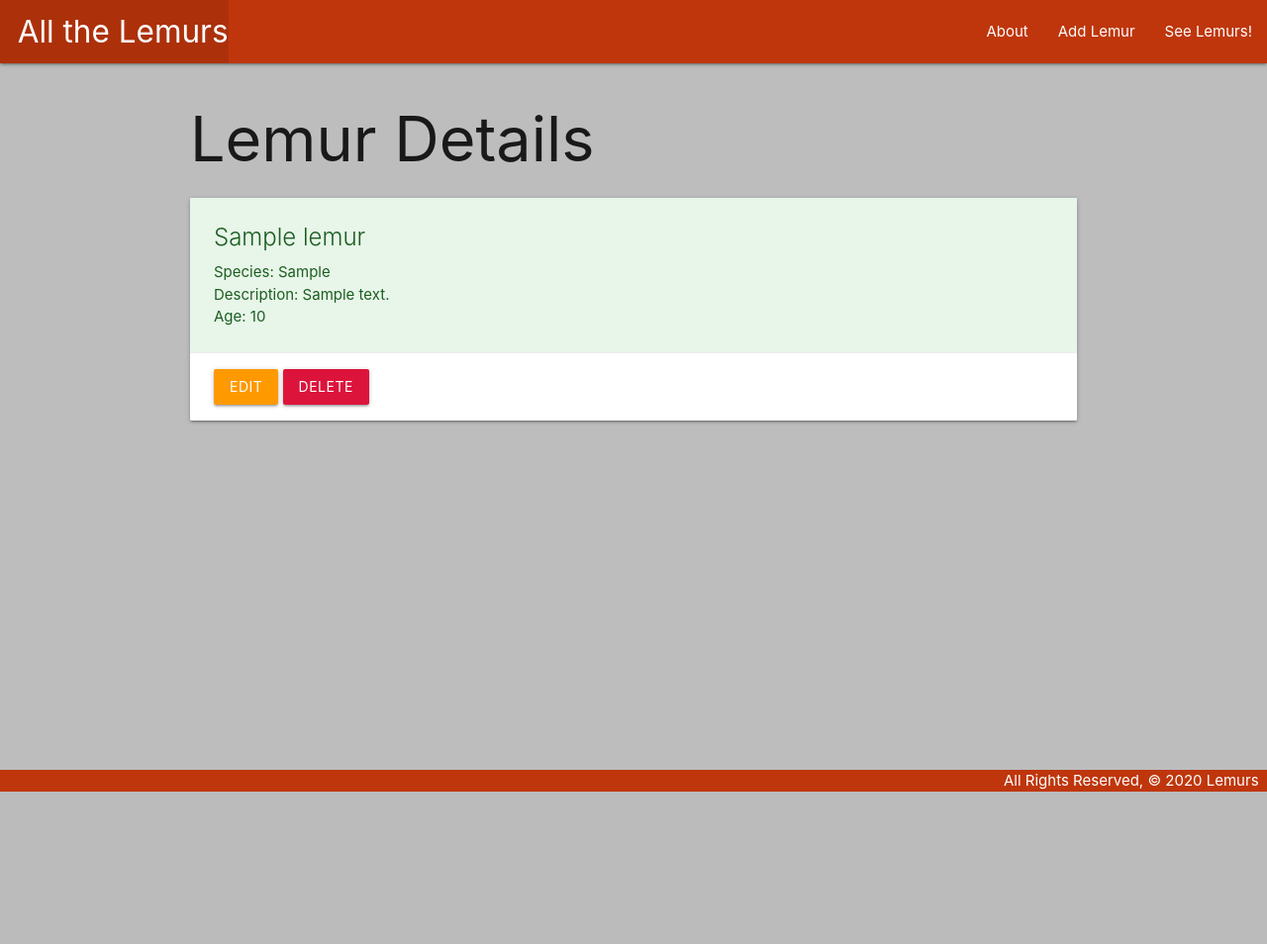
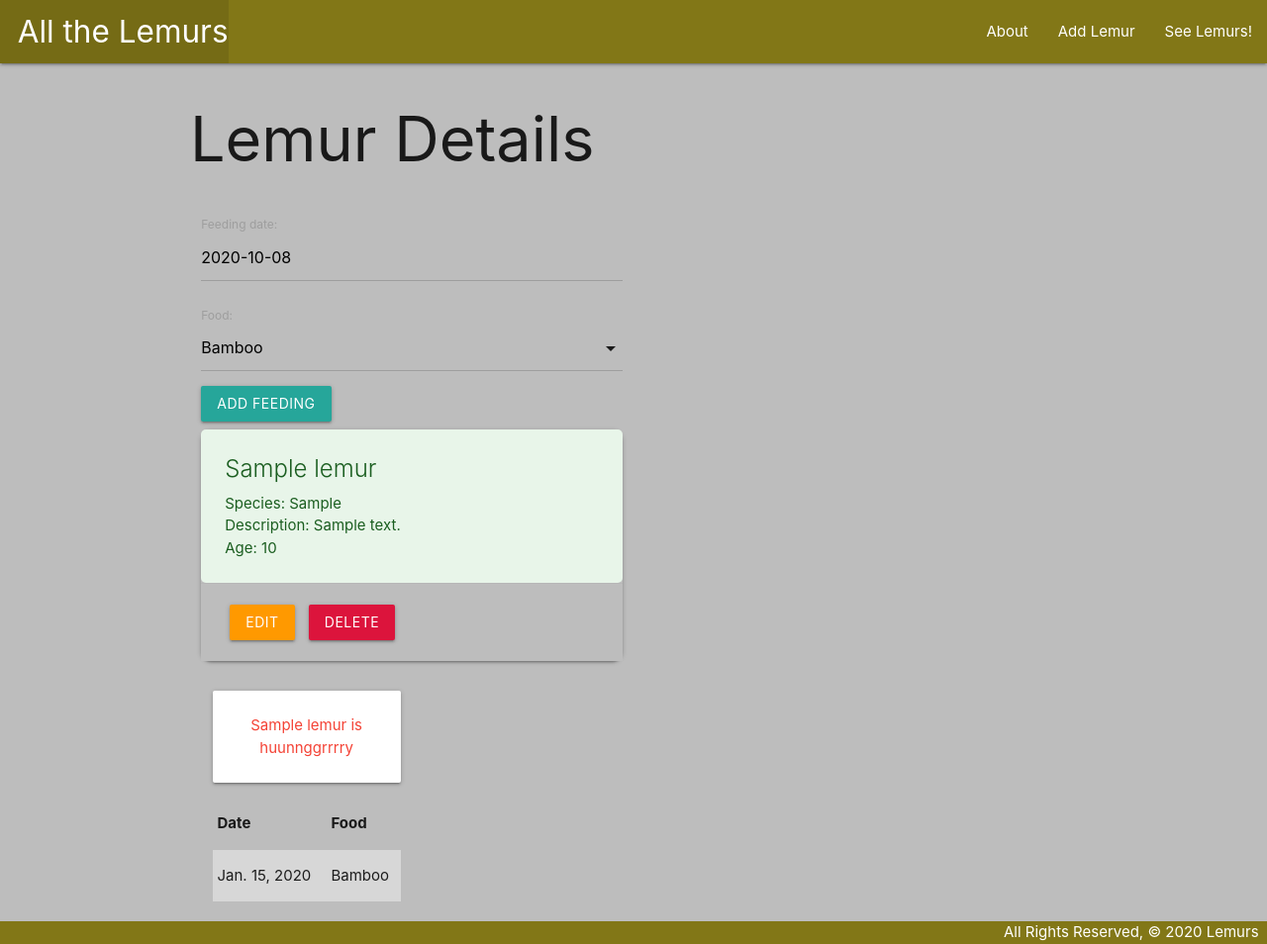
Before and after one commit to 23carnies/lemurs, a Django app: page /lemurs/1/ in a window 1280 px wide. Shown: the whole page at 99% size. Before the commit the page ends 800 px from the top, so only its background shows below. Run offline with Django 3.2, Linux system fonts and the light colour scheme; tables that the repository leaves empty hold one stand-in row (values such as "Sample post").

```diff
--- a/main_app/admin.py
+++ b/main_app/admin.py
@@ -1,5 +1,6 @@
 from django.contrib import admin
-from .models import Lemur
+from .models import Lemur, Feeding
 
 # Register your models here.
 admin.site.register(Lemur)
+admin.site.register(Feeding)
--- /dev/null
+++ b/main_app/forms.py
@@ -0,0 +1,7 @@
+from django.forms import ModelForm
+from .models import Feeding
+
+class FeedingForm(ModelForm):
+    class Meta:
+        model = Feeding
+        fields = ['date', 'food']
--- a/main_app/models.py
+++ b/main_app/models.py
@@ -1,15 +1,48 @@
 from django.db import models
 from django.urls import reverse
+from datetime import date
+
+FOODS = (
+    ('B', 'Bamboo'),
+    ('F', 'Fruits'),
+    ('S', 'Seeds'),
+    ('N', 'Nectar')
+)
 
 # Create your models here.
+
+class Toy(models.Model):
+    name = models.CharField(max_length=100)
+    color = models.CharField(max_length=25)
+    def __str__(self):
+        return self.name
+    def get_absolute_url(self):
+        return reverse('toys_detail', kwargs={'pk': self.id})
+
 class Lemur(models.Model):
     name = models.CharField(max_length=100)
     species = models.CharField(max_length=100)
     description = models.TextField(max_length=250)
     age = models.IntegerField()
+    toys = models.ManyToManyField(Toy)
+    def __str__(self):
+        return self.name
+    def get_absolute_url(self):
+        return reverse("detail", kwargs={"lemur_id":self.id})
+    def fed_for_today(self):
+        return self.feeding_set.filter(date=date.today()).count() >= len(FOODS)
+
+class Feeding(models.Model):
+    date = models.DateField('Feeding date')
+    food = models.CharField(
+        max_length=1,
+        choices=FOODS,
+        default=FOODS[0][0]
+    )
+
+    lemur = models.ForeignKey(Lemur, on_delete=models.CASCADE)
 
     def __str__(self):
-        return self.name
-
-    def get_absolute_url(self):
-        return reverse("detail", kwargs={"lemur_id": self.id})
+        return f"{self.get_food_display()} on {self.date}"
+    class Meta:
+        ordering = ['-date']
--- a/main_app/static/css/style.css
+++ b/main_app/static/css/style.css
@@ -9,6 +9,16 @@ main {
   flex: 1 0 auto;
 }
 
+.card {
+  background-color: #bdbdbd;
+  border: none !important;
+  border-radius: 10px !important;
+}
+
+.card-content {
+  border-radius: 5px !important;
+}
+
 footer.page-footer {
   padding-top: 0;
   text-align: right;
@@ -17,11 +27,26 @@ footer.page-footer {
 .edit-btn {
   background-color: #ff9900;
   color: white;
+  margin: 5px;
 }
 
 .del-btn {
   background-color: crimson;
   color: white;
+  margin: 5px;
+}
+
+.edit-btn:hover {
+  background-color: #fad399;
+  border: 1px solid black;
+  box-shadow: 1px 2px #727070;
+}
+
+.del-btn:hover {
+  background-color: #8f394a;
+  color: white;
+  border: 1px solid black;
+  box-shadow: 1px 2px #727070;
 }
 
 iframe {
--- a/main_app/templates/base.html
+++ b/main_app/templates/base.html
@@ -8,11 +8,12 @@
   <title>Lemurs!</title>
   <link rel="stylesheet" href="https://cdnjs.cloudflare.com/ajax/libs/materialize/1.0.0/css/materialize.min.css">
   <link rel="stylesheet" href="{% static 'css/style.css' %}">
+  <script src="https://cdnjs.cloudflare.com/ajax/libs/materialize/1.0.0/js/materialize.min.js"></script>
 </head>
 <body>
   <header class="navbar-fixed">
     <nav>
-      <div class="nav-wrapper deep-orange darken-4">
+      <div class="nav-wrapper lime darken-4">
         <ul>
           <li><a href="/" class="left brand-logo">&nbsp;&nbsp;All the Lemurs</a></li>
         </ul>
@@ -28,7 +29,7 @@
     {% block content %}
     {% endblock %}
   </main>
-  <footer class="page-footer deep-orange darken-4">
+  <footer class="page-footer lime darken-4">
     <div class="right">All Rights Reserved, &copy; 2020 Lemurs &nbsp;</div>
   </footer>
 </body>
--- a/main_app/templates/lemurs/detail.html
+++ b/main_app/templates/lemurs/detail.html
@@ -3,6 +3,13 @@
 
 <h1>Lemur Details</h1>
 
+<div class="row">
+  <div class="col s6">
+    <form action="{% url 'add_feeding' lemur.id %}" method="post">
+      {% csrf_token %}
+      {{ feeding_form.as_p }}
+      <input type="submit" class="btn" value="Add Feeding" />
+    </form>
     <div class="card">
       <div class="card-content green lighten-5 green-text text-darken-4">
         <span class="card-title">{{ lemur.name }}</span>
@@ -15,9 +22,49 @@
         {% endif %}
       </div>
       <div class="card-action">
-      <a class="btn edit-btn" href="{% url 'lemurs_update' lemur.id %}">Edit</a>
-      <a class="btn del-btn" href="{% url 'lemurs_delete' lemur.id %}">Delete</a>
+        <a class="btn edit-btn" href="{% url 'lemurs_update' lemur.id %}"
+          >Edit</a
+        >
+        <a class="btn del-btn" href="{% url 'lemurs_delete' lemur.id %}"
+          >Delete</a
+        >
+      </div>
+      <div class="col s6">
+        <br>
+        {% if lemur.fed_for_today %}
+          <div class="card-panel lime-text center-align">{{lemur.name}} has been fed enough for the day</div>
+        {% else %}
+          <div class="card-panel red-text center-align">{{lemur.name}} is huunnggrrrry</div>
+        {% endif %}
+        <table class="striped">
+          <thead>
+            <tr>
+              <th>Date</th>
+              <th>Food</th>
+            </tr>
+          </thead>
+          <tbody>
+            {% for feeding in lemur.feeding_set.all %}
+            <tr>
+              <td>{{feeding.date}}</td>
+              <td>{{feeding.get_food_display}}</td>
+            </tr>
+            {% endfor %}
+          </tbody>
+        </table>
       </div>
     </div>
-
+    <script>
+      var dateEl = document.getElementById('id_date');
+      M.Datepicker.init(dateEl, {
+        format: 'yyyy-mm-dd',
+        defaultDate: new Date(),
+        setDefaultDate: true,
+        autoClose: true
+      });
+      var selectEl = document.getElementById('id_food');
+      M.FormSelect.init(selectEl);
+    </script>
     {% endblock %}
+  </div>
+</div>
--- a/main_app/templates/main_app/lemur_confirm_delete.html
+++ b/main_app/templates/main_app/lemur_confirm_delete.html
@@ -7,7 +7,7 @@
 
   <form action="" method="POST">
     {% csrf_token %}
-    <input type="submit" value="Yes - Delete!" class="btn">
-    <a href="{% url 'detail' lemur.id %}">Cancel</a>
+    <input type="submit" value="Yes - Delete!" class="btn del-btn">
+    <a href="{% url 'detail' lemur.id %}"><button class="btn edit-btn">Cancel</button></a>
   </form>
 {% endblock %}
--- a/main_app/urls.py
+++ b/main_app/urls.py
@@ -9,4 +9,5 @@ urlpatterns = [
     path('lemurs/create/', views.LemurCreate.as_view(), name='lemurs_create'),
     path('lemurs/<int:pk>/update/', views.LemurUpdate.as_view(), name='lemurs_update'),
     path('lemurs/<int:pk>/delete/', views.LemurDelete.as_view(), name='lemurs_delete'),
+    path('lemurs/<int:lemur_id>/add_feeding', views.add_feeding, name='add_feeding'),
 ]
--- a/main_app/views.py
+++ b/main_app/views.py
@@ -1,6 +1,7 @@
-from django.shortcuts import render
+from django.shortcuts import render, redirect
 from django.views.generic.edit import CreateView, UpdateView, DeleteView
-from .models import Lemur
+from .models import Lemur, Feeding
+from .forms import FeedingForm
 
 # Create your views here.
 def home(request):
@@ -15,7 +16,18 @@ def lemurs_index(request):
 
 def lemurs_detail(request, lemur_id):
     lemur = Lemur.objects.get(id=lemur_id)
-    return render(request, 'lemurs/detail.html', { 'lemur': lemur })
+    feeding_form = FeedingForm()
+    return render(request, 'lemurs/detail.html', {
+        'lemur': lemur, 'feeding_form': feeding_form
+        })
+
+def add_feeding(request, lemur_id):
+    form = FeedingForm(request.POST)
+    if form.is_valid():
+        new_feeding = form.save(commit=False)
+        new_feeding.lemur_id = lemur_id
+        new_feeding.save()
+    return redirect('detail', lemur_id=lemur_id)
 
 class LemurCreate(CreateView):
     model = Lemur
```
Also changed, not shown: main_app/migrations/0002_feeding.py (added), main_app/migrations/0003_auto_20201007_2039.py (added), main_app/migrations/0004_auto_20201008_1518.py (added). Lines whose indentation alone changed are shown as unchanged.
